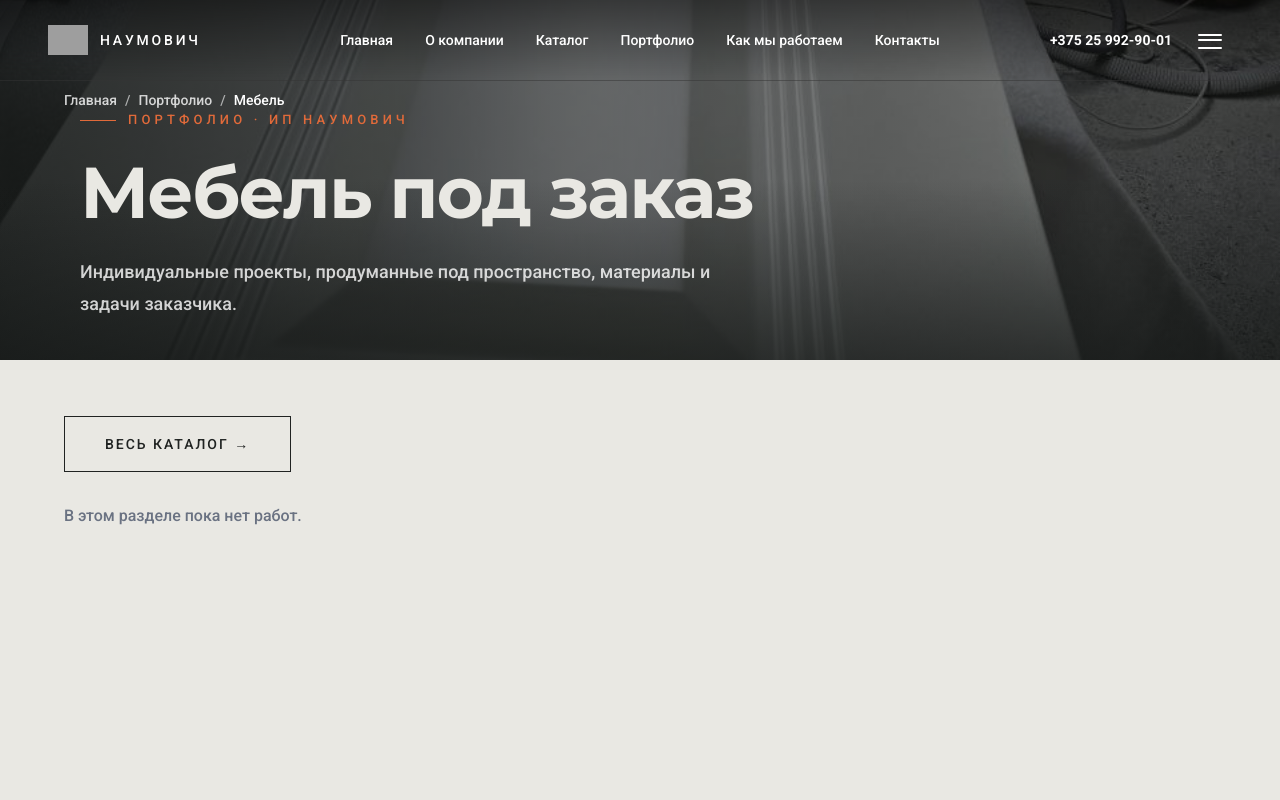
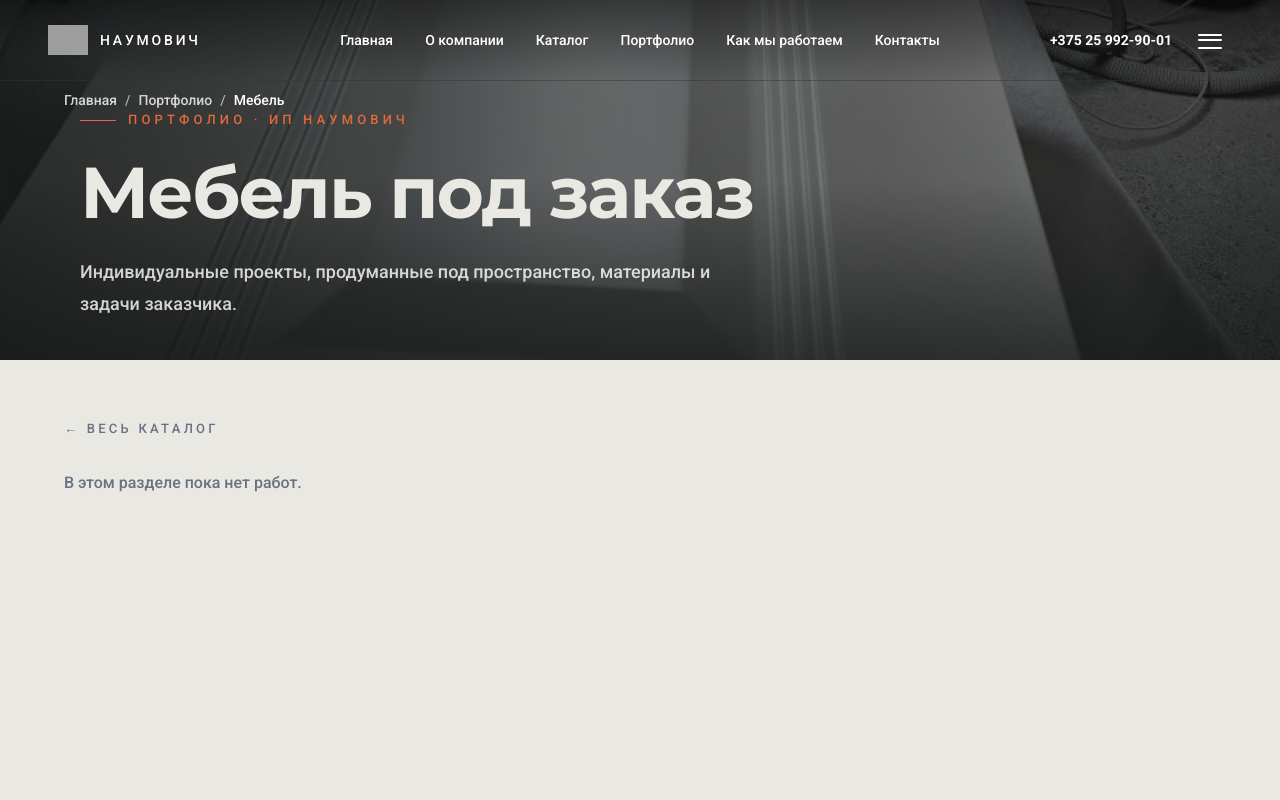
Before and after one commit to IljaBelousow/naumovich-site, a Next.js app: page /portfolio/furniture in a window 1280 px wide. Shown: the top 800 px of the page. Built offline with nearby package versions, Linux system fonts and the light colour scheme; grey boxes are pictures that could not be loaded.

Commit message:
Match furniture catalog link style to handles page

```diff
--- a/src/app/portfolio/furniture/page.tsx
+++ b/src/app/portfolio/furniture/page.tsx
@@ -37,9 +37,9 @@ export default function PortfolioFurniturePage() {
       </section>
 
       <div className="mx-auto w-full max-w-[1600px] px-5 py-10 sm:px-8 sm:py-14 lg:px-12 xl:px-16">
-        <div className="mb-8">
-          <Link href="/catalog" className="site-button">Весь каталог →</Link>
-        </div>
+        <Link href="/catalog" className="mb-8 inline-block text-xs uppercase tracking-[0.25em] text-gray-500 hover:text-gray-900">
+          ← Весь каталог
+        </Link>
         <div className="grid grid-cols-2 gap-6 sm:grid-cols-3 lg:grid-cols-4">
           {items.length === 0 ? <p className="text-gray-500">В этом разделе пока нет работ.</p> : items.map((item) => (
             <Link key={item.slug} href={`/portfolio/${item.slug}`} className="group block">
```
